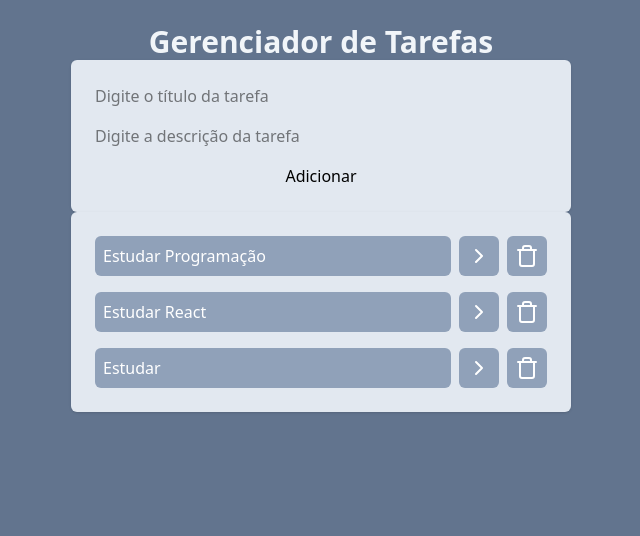
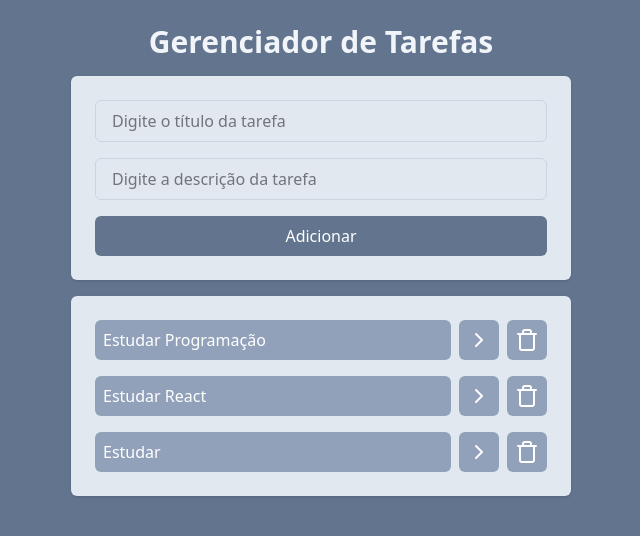
Before and after one commit to guiverdadebuss/react_first_project_video_classes, a React (Vite) app: page / in a window 1280 px wide. Shown: the top 536 px of the page, without its empty margins (319-959 px from the left). Built offline with nearby package versions, Linux system fonts and the light colour scheme.

Commit message:
feat: adding css to the project

```diff
--- a/src/App.jsx
+++ b/src/App.jsx
@@ -48,7 +48,7 @@
 
   return (
     <div className="w-screen h-screen bg-slate-500 flex justify-center p-6">
-      <div className="w-[500px]">
+      <div className="w-[500px] space-y-4">
         <h1 className="text-3xl text-slate-100 font-bold text-center">
           Gerenciador de Tarefas
         </h1>
--- a/src/components/AddTask.jsx
+++ b/src/components/AddTask.jsx
@@ -1,9 +1,17 @@
 function AddTask() {
   return (
     <div className="space-y-4 p-6 bg-slate-200 rounded-md shadow flex flex-col">
-      <input type="text" placeholder="Digite o título da tarefa"></input>
-      <input type="text" placeholder="Digite a descrição da tarefa"></input>
-      <button>Adicionar</button>
+      <input
+        type="text"
+        placeholder="Digite o título da tarefa"
+        className="border border-slate-300 outline-slate-400 px-4 py-2 rounded-md"
+      />
+      <input
+        type="text"
+        placeholder="Digite a descrição da tarefa"
+        className="border border-slate-300 outline-slate-400 px-4 py-2 rounded-md"
+      />
+      <button className="bg-slate-500 text-white px-4 py-2 rounded-md font-medium">Adicionar</button>
     </div>
   );
 }
```
